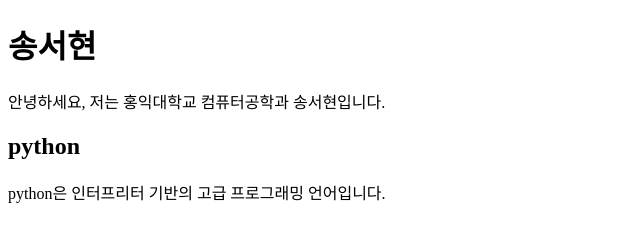
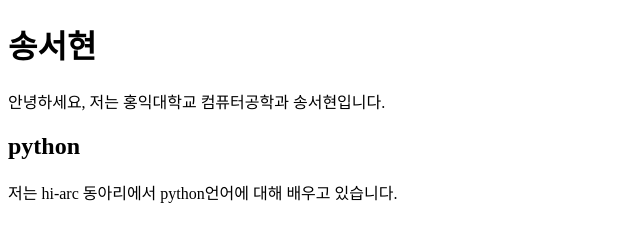
Before and after one commit to seohyeonon/DEV-INTRO, a plain HTML site: page index.html in a window 1280 px wide. Shown: the whole page, without its empty margins (0-640 px from the left). Drawn offline with Linux system fonts and the light colour scheme.

Commit message:
first commit

```diff
--- a/index.html
+++ b/index.html
@@ -9,6 +9,6 @@
     <h1>송서현</h1>
     <p>안녕하세요, 저는 홍익대학교 컴퓨터공학과 송서현입니다.</p>
     <h2>python</h2>
-    <p>python은 인터프리터 기반의 고급 프로그래밍 언어입니다.</p>
+    <p>저는 hi-arc 동아리에서 python언어에 대해 배우고 있습니다.</p>
 </body>
 </html>
```
Also changed, not shown: 1 other file.
